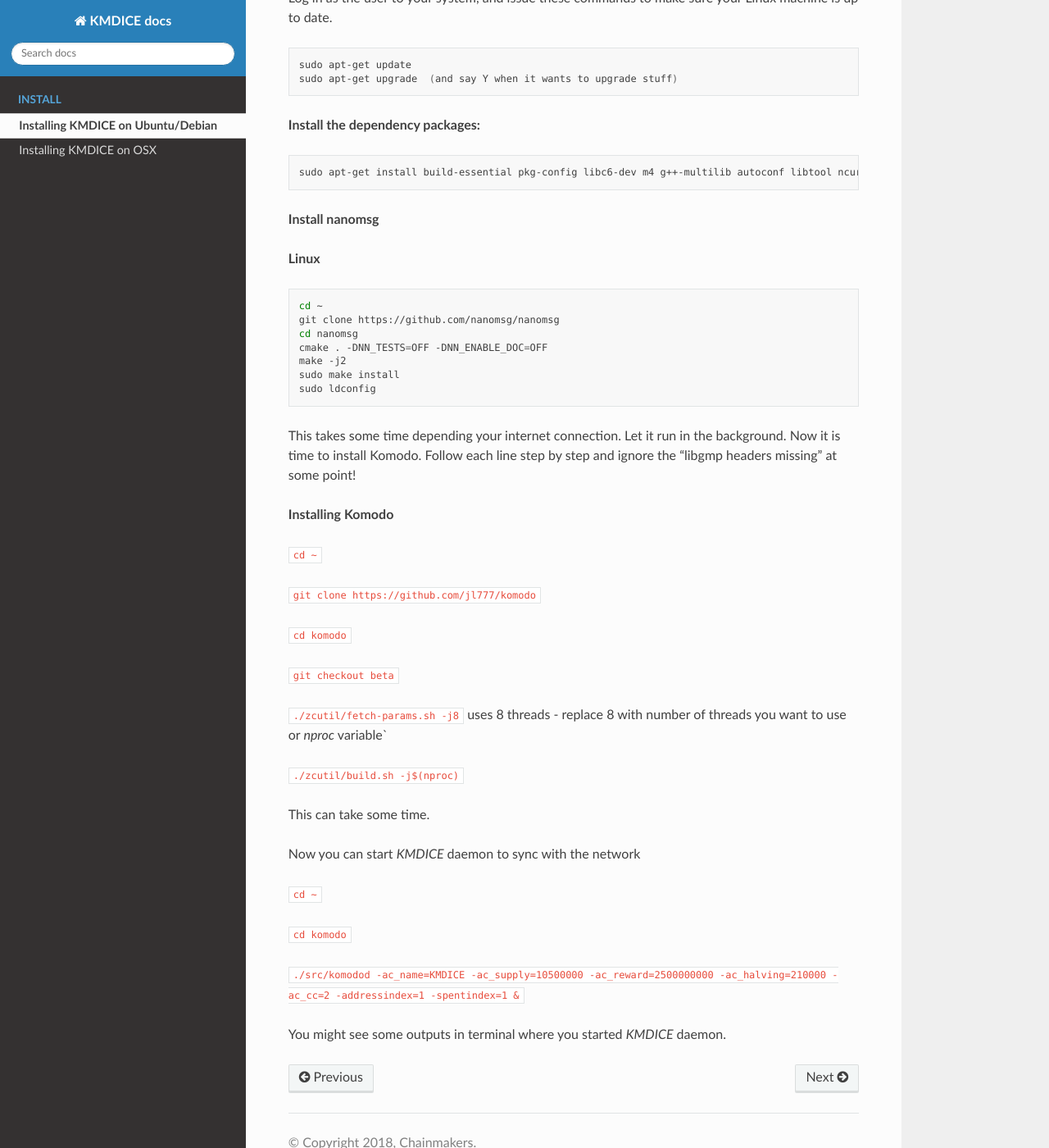
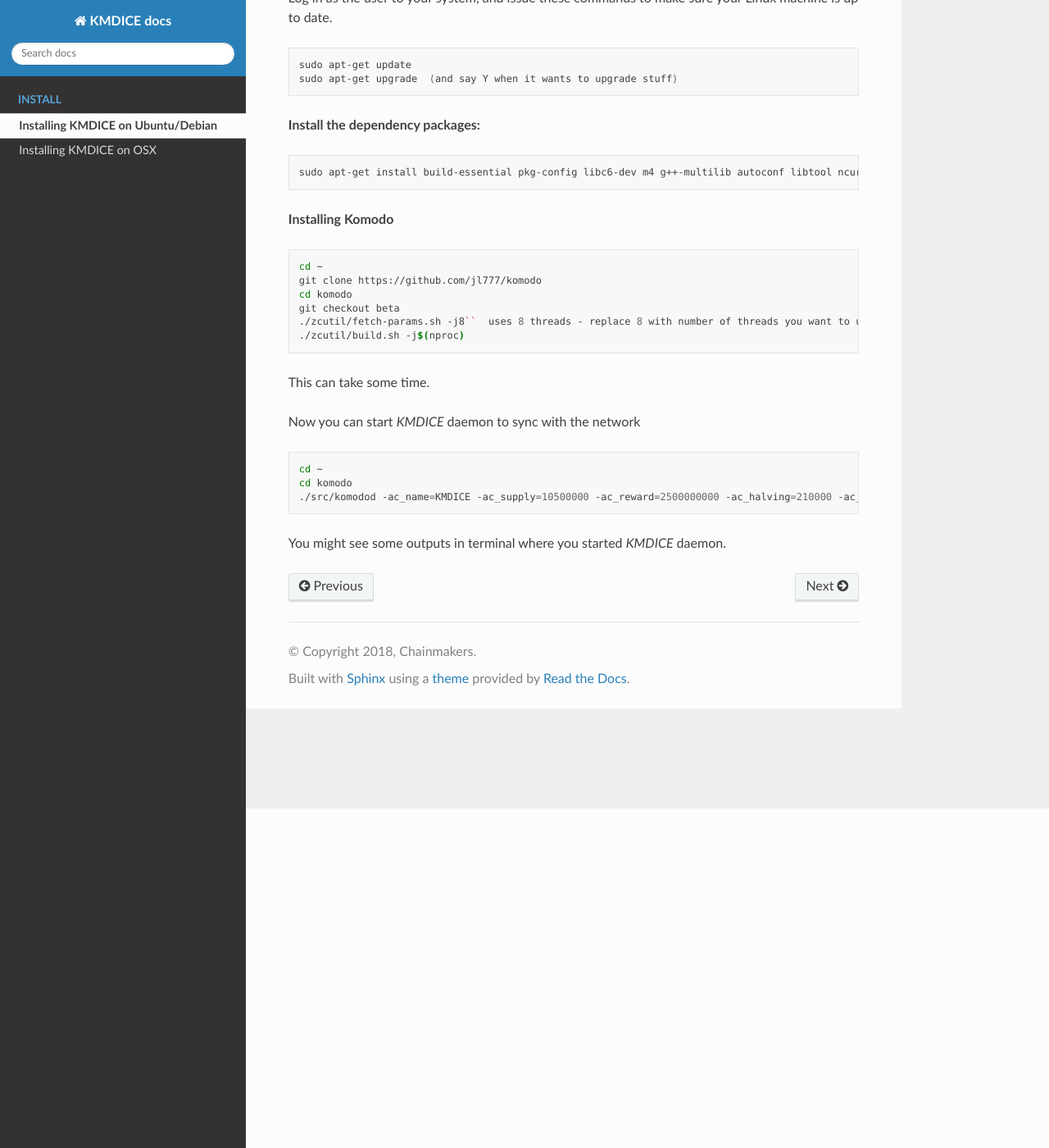
Before and after one commit to chainmakers/kmdicedocs, a Sphinx documentation site: the page built from source/komodoinstallguide.rst, in a window 1280 px wide and 1400 px high, scrolled down 414 px. Shown: the whole window at 82% size. Built offline with Sphinx 7.4.7 and the Read the Docs theme 2.0.0, drawn with Linux system fonts in a browser that asks for light colours; pages that are not in the unit, such as notebooks, are missing from menus.

Commit message:
Update komodoinstallguide.rst

```diff
--- a/source/komodoinstallguide.rst
+++ b/source/komodoinstallguide.rst
@@ -26,37 +26,17 @@
 
          sudo apt-get install build-essential pkg-config libc6-dev m4 g++-multilib autoconf libtool ncurses-dev unzip git python zlib1g-dev wget bsdmainutils automake libboost-all-dev libssl-dev libprotobuf-dev protobuf-compiler libgtest-dev libqt4-dev libqrencode-dev libdb++-dev ntp ntpdate vim software-properties-common curl libcurl4-gnutls-dev cmake clang`
 
-**Install nanomsg**
 
-**Linux**
+**Installing Komodo**
 
 .. code-block:: shell
 
         cd ~
-        git clone https://github.com/nanomsg/nanomsg
-        cd nanomsg
-        cmake . -DNN_TESTS=OFF -DNN_ENABLE_DOC=OFF
-        make -j2
-        sudo make install
-        sudo ldconfig
-
-
-This takes some time depending your internet connection. Let it run in the background.
-Now it is time to install Komodo. Follow each line step by step and ignore the "libgmp headers missing" at some point!
-
-**Installing Komodo**
-
-``cd ~``
-
-``git clone https://github.com/jl777/komodo``
-
-``cd komodo``
-
-``git checkout beta``
-
-``./zcutil/fetch-params.sh -j8``  uses 8 threads - replace 8 with number of threads you want to use or `nproc` variable`
-
-``./zcutil/build.sh -j$(nproc)``
+        git clone https://github.com/jl777/komodo
+        cd komodo
+        git checkout beta
+        ./zcutil/fetch-params.sh -j8``  uses 8 threads - replace 8 with number of threads you want to use or `nproc` variable
+        ./zcutil/build.sh -j$(nproc)
 
 
 This can take some time.
@@ -64,10 +44,10 @@
 
 Now you can start `KMDICE` daemon to sync with the network
 
-``cd ~``
+.. code-block:: shell
 
-``cd komodo``
-
-``./src/komodod -ac_name=KMDICE -ac_supply=10500000 -ac_reward=2500000000 -ac_halving=210000 -ac_cc=2 -addressindex=1 -spentindex=1 &``
+        cd ~
+        cd komodo
+        ./src/komodod -ac_name=KMDICE -ac_supply=10500000 -ac_reward=2500000000 -ac_halving=210000 -ac_cc=2 -addressindex=1 -spentindex=1 &
 
 You might see some outputs in terminal where you started `KMDICE` daemon.
```
